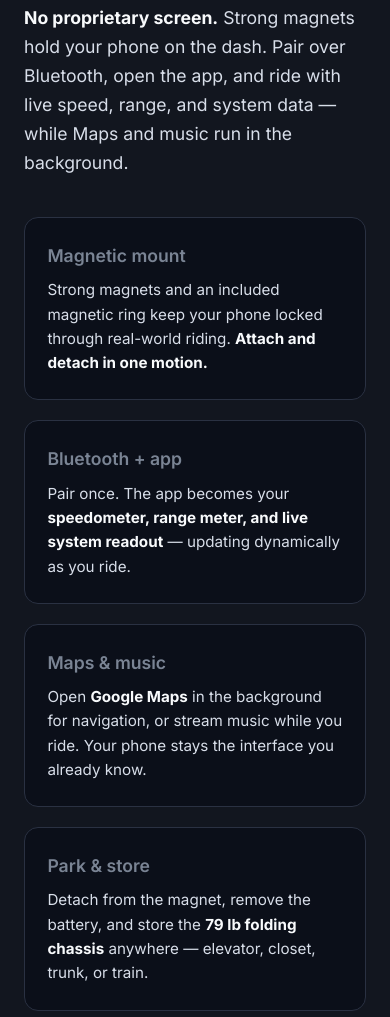
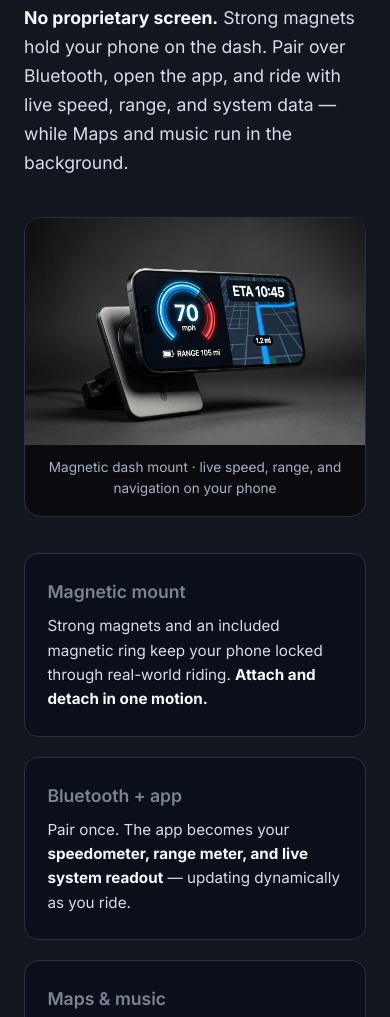
Before and after one commit to skelet-key/skeletkey-website, a plain HTML site: page index.html in a window 390 px wide. Shown: the part 8933-9950 px from the top of the page. Drawn offline with Linux system fonts and the light colour scheme.

Commit message:
Add magnetic phone mount product image to Smart Display section
- Shows mount + phone with 70 mph / 105 mi dash app and Maps
- Caption: Magnetic dash mount · live speed, range, and navigation

```diff
--- a/css/styles.css
+++ b/css/styles.css
@@ -1069,3 +1069,30 @@ p strong,
     grid-template-columns: 1fr;
   }
 }
+
+/* Phone mount product visual */
+.phone-visual {
+  margin: 2rem 0 2.25rem;
+  background: #0a0a0f;
+  border: 1px solid var(--border);
+  border-radius: 16px;
+  overflow: hidden;
+  max-width: 720px;
+}
+
+.phone-visual picture,
+.phone-mount-image {
+  display: block;
+  width: 100%;
+  aspect-ratio: 3/2;
+  object-fit: contain;
+  background: #0a0a0f;
+}
+
+.phone-caption {
+  font-size: 0.85rem;
+  color: var(--text-muted);
+  text-align: center;
+  padding: 0.75rem 1rem 1rem;
+  margin: 0;
+}
--- a/index.html
+++ b/index.html
@@ -287,6 +287,14 @@
         <strong>No proprietary screen.</strong> Strong magnets hold your phone on the dash. Pair over Bluetooth, open the app, and ride with live speed, range, and system data — while Maps and music run in the background.
       </p>
 
+      <div class="phone-visual">
+        <picture>
+          <source srcset="assets/phone-mount.webp" type="image/webp" />
+          <img src="assets/phone-mount.jpg" alt="Smartphone magnetically mounted on the SkeletKey dash showing speedometer, range, and Google Maps navigation" class="phone-mount-image" />
+        </picture>
+        <p class="phone-caption">Magnetic dash mount · live speed, range, and navigation on your phone</p>
+      </div>
+
       <div class="phone-grid">
         <div class="phone-card">
           <h3>Magnetic mount</h3>
```
Also changed, not shown: assets/phone-mount.jpg (added), assets/phone-mount.webp (added).
